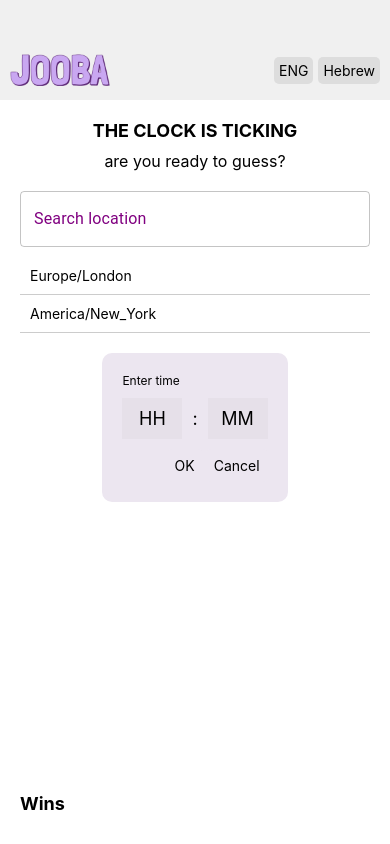
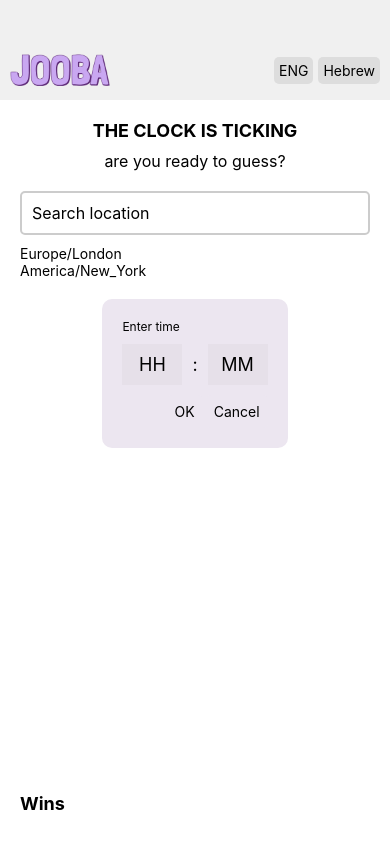
Before and after one commit to yonatanhershko/Jooba-Clock-Game, a React Native app: screen / in a window 390 px wide. Built offline with nearby package versions, Linux system fonts and the light colour scheme.

Commit message:
Change api and add local storge

```diff
--- a/App.js
+++ b/App.js
@@ -1,4 +1,4 @@
-import React, { useState } from 'react'
+import React, { useEffect, useState } from 'react'
 import { StyleSheet, View, Text, Alert } from 'react-native'
 import { StatusBar } from 'expo-status-bar'
 import axios from 'axios'
@@ -6,10 +6,18 @@ import Header from './components/Header.jsx'
 import SearchBar from './components/SearchBar.jsx'
 import TimePicker from './components/TimePicker.jsx'
 import WinList from './components/WinList.jsx'
+import { saveWins, loadWins } from './services/storage.js'
+
+const API_KEY = '71ce652a85d84a44b380069c8be0b9e2'
 
 export default function App() {
   const [selectedLocation, setSelectedLocation] = useState(null)
   const [wins, setWins] = useState([])
+
+
+  useEffect(() => {
+    loadWins().then(loadedWins => setWins(loadedWins))
+  }, [])
 
   function handleLocationSelect(location) {
     setSelectedLocation(location)
@@ -22,21 +30,21 @@ export default function App() {
     }
 
     try {
-      const response = await axios.get(`http://worldtimeapi.org/api/timezone/${selectedLocation}`)
+        const response = await axios.get(`https://api.ipgeolocation.io/timezone?apiKey=${API_KEY}&location=${selectedLocation}`)
         const data = response.data
-      const currentTime = new Date(data.datetime)
-      const currentHour = currentTime.getUTCHours()
-      const currentMinute = currentTime.getUTCMinutes()
+        const currentTime = new Date(data.date_time_ymd)
+        const currentHour = currentTime.getHours()
+        const currentMinute = currentTime.getMinutes()
 
         const [guessedHour, guessedMinute] = guessedTime.split(':').map(Number)
 
         if (currentHour === guessedHour && currentMinute === guessedMinute) {
             Alert.alert("Correct!", "You guessed the time correctly!")
-        console.log('test')
-        setWins([...wins, { time: guessedTime, location: selectedLocation }])
+            const newWins = [...wins, { time: guessedTime, location: selectedLocation }]
+            setWins(newWins)
+            saveWins(newWins)
         } else {
-        console.log('nop')
-        Alert.alert("Incorrect", `The correct time was ${currentHour}:${currentMinute}`)
+            Alert.alert("Incorrect", `The correct time was ${currentHour.toString().padStart(2, '0')}:${currentMinute.toString().padStart(2, '0')}`)
         }
     } catch (error) {
         console.error(error)
--- a/components/SearchBar.jsx
+++ b/components/SearchBar.jsx
@@ -1,43 +1,41 @@
 import React, { useState, useEffect, useCallback } from 'react'
-import { View, TextInput, FlatList, TouchableOpacity, Text, StyleSheet } from 'react-native'
-import TextField from '@mui/material/TextField';
+import { View, FlatList, TouchableOpacity, Text, StyleSheet, TextInput } from 'react-native'
+// import TextField from '@mui/material/TextField'
 import axios from 'axios'
-import { debounce } from 'lodash';
+import { debounce } from 'lodash'
 
-const INITIAL_LOCATIONS = [
-    "Europe/London", "America/New_York"
-]
+const INITIAL_LOCATIONS = ["Europe/London", "America/New_York"]
+const API_KEY = '71ce652a85d84a44b380069c8be0b9e2'
 
 export default function SearchBar({ onLocationSelect }) {
-    const [search, setSearch] = useState('');
-    const [locations, setLocations] = useState(INITIAL_LOCATIONS);
-    const [selectedLocation, setSelectedLocation] = useState(null);
+    const [search, setSearch] = useState('')
+    const [locations, setLocations] = useState(INITIAL_LOCATIONS)
+    const [selectedLocation, setSelectedLocation] = useState(null)
+    const [isFocused, setIsFocused] = useState(false)
 
     const debouncedFetchLocations = useCallback(
         debounce(async (searchTerm) => {
             if (searchTerm.length > 2) {
                 try {
-                    const response = await axios.get(`http://worldtimeapi.org/api/timezone/${searchTerm}`)
-                    const timezoneData = response.data.timezone;
-                    const joinedTimezones = timezoneData;
-                    console.log(response.data);
-                    setLocations([joinedTimezones])
+                    const response = await axios.get(`https://api.ipgeolocation.io/timezone?apiKey=${API_KEY}&location=${searchTerm}`)
+                    const timezoneData = response.data.timezone
+                    setLocations([timezoneData])
                 } catch (error) {
-                    console.error('Error fetching locations:', error);
-                    setLocations([]);
+                    console.error('Error fetching locations:', error)
+                    setLocations([])
                 }
             } else if (searchTerm.length === 0) {
-                setLocations(INITIAL_LOCATIONS);
-                setSelectedLocation(null);
+                setLocations(INITIAL_LOCATIONS)
+                setSelectedLocation(null)
             }
-        }, 2000),
+        }, 1000), // Reduced debounce time to 1 second
         []
-    );
+    )
 
     useEffect(() => {
-        debouncedFetchLocations(search);
-        return () => debouncedFetchLocations.cancel(); // Cancel the debounce on unmount
-    }, [search, debouncedFetchLocations]);
+        debouncedFetchLocations(search)
+        return () => debouncedFetchLocations.cancel()
+    }, [search, debouncedFetchLocations])
 
     function handleLocationSelect(location) {
         setSelectedLocation(location)
@@ -47,19 +45,16 @@ export default function SearchBar({ onLocationSelect }) {
 
     return (
         <View style={styles.container}>
-            <TextField
-                id="outlined-basic"
-                label="Search location"
-
+        <TextInput
+                style={[
+                    styles.input,
+                    isFocused && styles.inputFocused,
+                ]}
+                placeholder="Search location"
                 value={search}
-                onChange={(e) => setSearch(e.target.value)}
-                style={styles.input}
-                InputProps={{
-                    style: { borderColor: 'purple' },
-                }}
-                InputLabelProps={{
-                    style: { color: 'purple' },
-                }}
+                onChangeText={setSearch}
+                onFocus={() => setIsFocused(true)}
+                onBlur={() => setIsFocused(false)}
             />
             {!selectedLocation && (
                 <FlatList
@@ -87,6 +82,7 @@ export default function SearchBar({ onLocationSelect }) {
     )
 }
 
+
 const styles = StyleSheet.create({
     container: {
         width: '100%',
@@ -94,17 +90,14 @@ const styles = StyleSheet.create({
     },
     input: {
         width: '100%',
+        padding: 10,
+        borderWidth: 2,
+        borderColor: '#ccc',
+        borderRadius: 5,
         marginBottom: 10,
+        fontSize: 16,
     },
-    item: {
-        padding: 10,
-        borderBottomWidth: 1,
-        borderBottomColor: '#ccc',
+    inputFocused: {
+        borderColor: '#e6e0e9',
     },
-    selectedItem: {
-        padding: 10,
-        backgroundColor: '#e0e0e0',
-        borderRadius: 5,
-        marginTop: 5,
-    },
-})
+});
--- a/package.json
+++ b/package.json
@@ -12,6 +12,7 @@
     "@emotion/react": "^11.13.3",
     "@emotion/styled": "^11.13.0",
     "@mui/material": "^5.16.7",
+    "@react-native-async-storage/async-storage": "^2.0.0",
     "axios": "^1.7.4",
     "expo": "~51.0.28",
     "expo-router": "^3.5.23",
--- /dev/null
+++ b/services/storage.js
@@ -0,0 +1,22 @@
+import AsyncStorage from '@react-native-async-storage/async-storage'
+
+const WINS_STORAGE_KEY = 'timezone_game_wins'
+
+export async function saveWins(wins) {
+    try {
+        const jsonValue = JSON.stringify(wins)
+        await AsyncStorage.setItem(WINS_STORAGE_KEY, jsonValue)
+    } catch (e) {
+        console.error('Error saving wins:', e)
+    }
+}
+
+export async function loadWins() {
+    try {
+        const jsonValue = await AsyncStorage.getItem(WINS_STORAGE_KEY)
+        return jsonValue != null ? JSON.parse(jsonValue) : []
+    } catch (e) {
+        console.error('Error loading wins:', e)
+        return []
+    }
+}
```
Also changed, not shown: 1 other file (tests, documents, lock files or other folders). Lines whose indentation alone changed are shown as unchanged.
